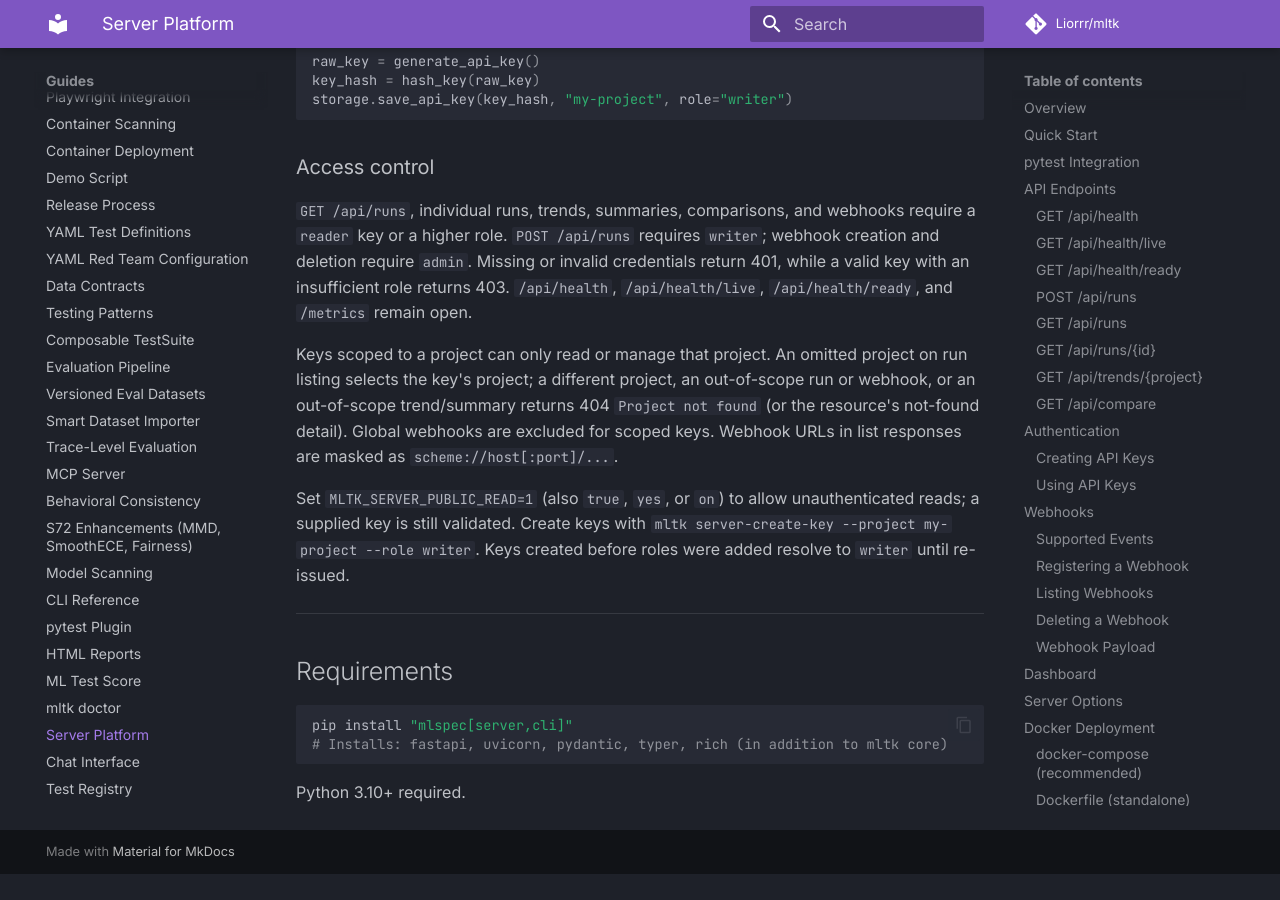
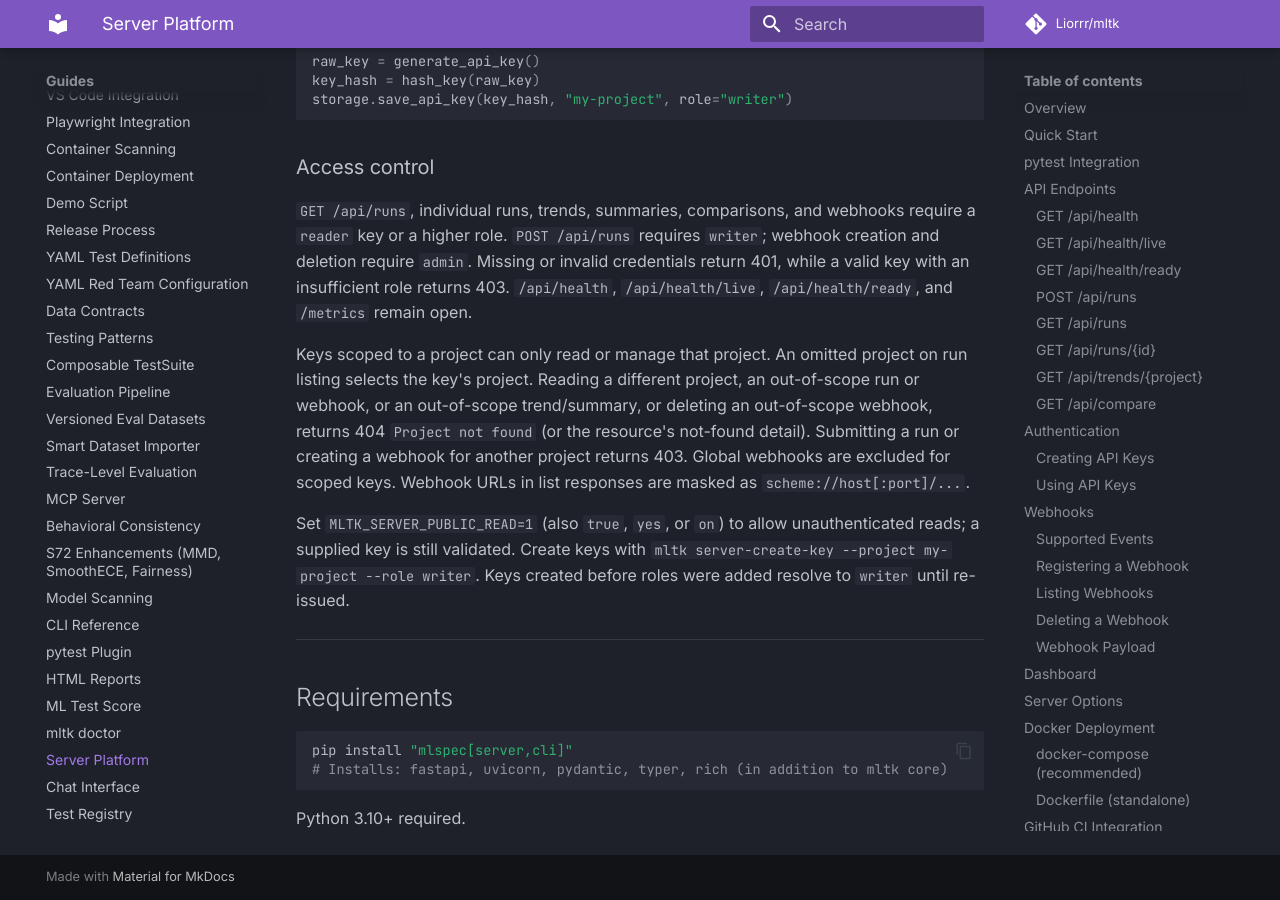
Before and after one commit to Liorrr/mltk, an MkDocs documentation site: the page built from docs/api/server-platform.md, in a window 1280 px wide and 900 px high, scrolled down 14408 px. Built offline with MkDocs 1.6.1 and Material for MkDocs 9.7.7, drawn with Linux system fonts in a browser that asks for light colours; comment, search, counter and statistics services are not loaded; before the commit the page ends 15282 px from its top, so only the background shows below that.

Commit message:
chore: release v0.16.0
- roll CHANGELOG [Unreleased] into [0.16.0] (#40, #41, #42) and add a
  Security section describing what those changes fix and what users of
  a reachable server should do (rotate registered webhook URLs)
- bump the version: pyproject, rust/Cargo.toml + Cargo.lock,
  src/mltk/__init__.py fallback, charts/mltk/Chart.yaml appVersion,
  and the image tags in the chart README and the container guide
- BACKLOG: v0.16.0 release entry; DONE header version; follow-ups
  from the review cycles
- docs follow-ups from the reviews: scoped-key 404/403 in the server
  page, the rbac module example, register_dataset Raises, the
  fec0::/10 opt-in range and the DatasetRegistry.list() note

```diff
--- a/docs/api/server-platform.md
+++ b/docs/api/server-platform.md
@@ -663,9 +663,10 @@
 and `/metrics` remain open.
 
 Keys scoped to a project can only read or manage that project. An omitted project on run
-listing selects the key's project; a different project, an out-of-scope run or webhook,
-or an out-of-scope trend/summary returns 404 `Project not found` (or the resource's
-not-found detail). Global webhooks are excluded for scoped keys. Webhook URLs in list
+listing selects the key's project. Reading a different project, an out-of-scope run or
+webhook, or an out-of-scope trend/summary, or deleting an out-of-scope webhook, returns 404
+`Project not found` (or the resource's not-found detail). Submitting a run or creating a
+webhook for another project returns 403. Global webhooks are excluded for scoped keys. Webhook URLs in list
 responses are masked as `scheme://host[:port]/...`.
 
 Set `MLTK_SERVER_PUBLIC_READ=1` (also `true`, `yes`, or `on`) to allow unauthenticated
--- a/pyproject.toml
+++ b/pyproject.toml
@@ -4,7 +4,7 @@
 
 [project]
 name = "mlspec"
-version = "0.15.0"
+version = "0.16.0"
 description = "pytest for ML — unified testing across the entire ML lifecycle"
 license = {file = "LICENSE"}
 license-files = ["LICENSE", "LICENSE-COMMERCIAL"]
--- a/src/mltk/__init__.py
+++ b/src/mltk/__init__.py
@@ -8,7 +8,7 @@
     except PackageNotFoundError:
         __version__ = _pkg_version("mlspec")  # current PyPI distribution name
 except PackageNotFoundError:
-    __version__ = "0.15.0"  # fallback for uninstalled source tree
+    __version__ = "0.16.0"  # fallback for uninstalled source tree
 
 # Convenience imports for the most common assertions
 from mltk.container import (
```
Also changed, not shown: BACKLOG.md (+13 -1 lines), CHANGELOG.md (+25 -2 lines), CLAUDE.md (+1 -1 lines), charts/mltk/README.md (+3 -3 lines), docs/guides/container-deployment.md (+3 -3 lines), docs/index.md (+1 -1 lines), 5 other files.
